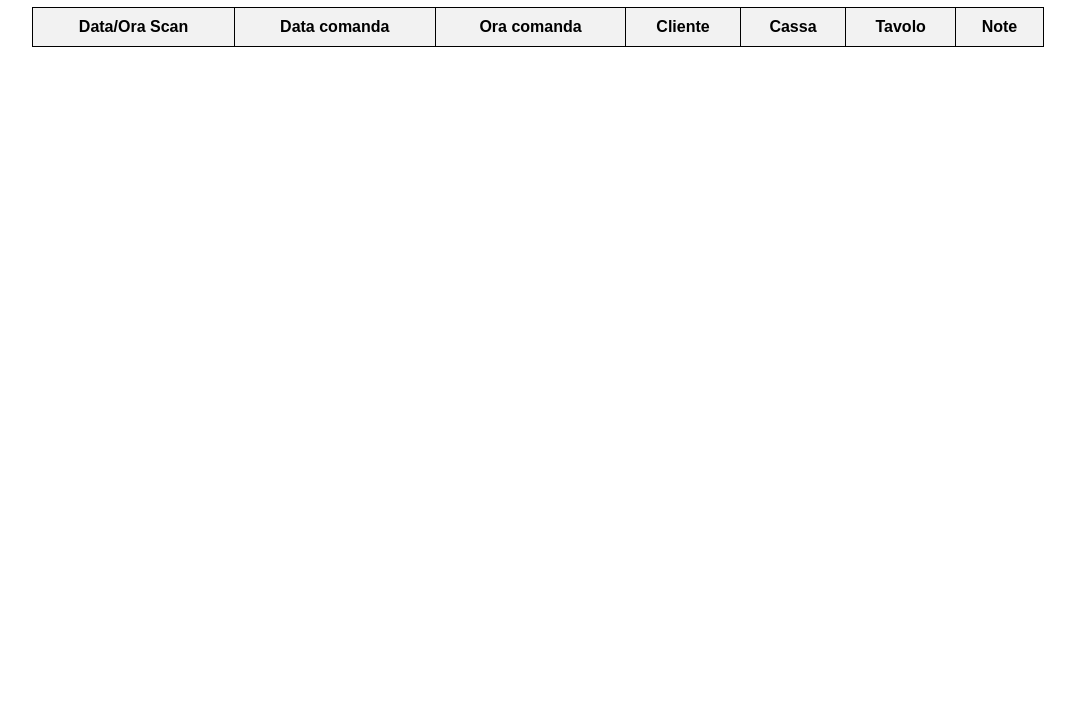
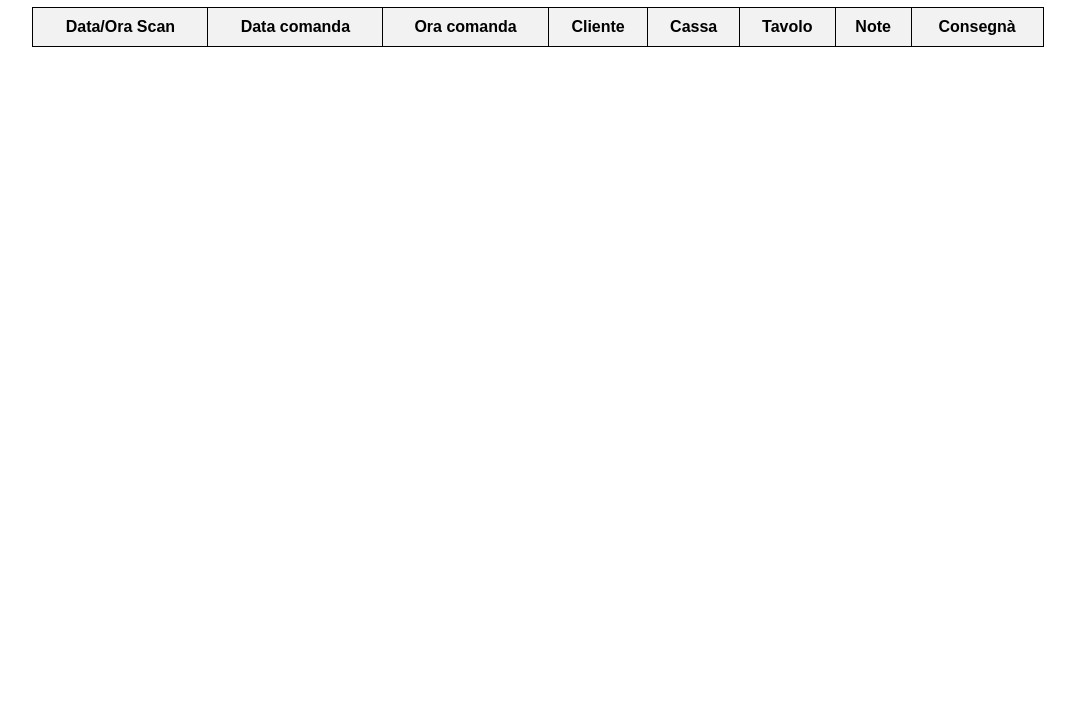
Before and after one commit to Hido81/ComandeTavoli, a plain HTML site: page index.html in a window 1280 px wide. Shown: the part 73-800 px from the top of the page, without its empty margins (102-1177 px from the left). Drawn offline with Linux system fonts and the light colour scheme; no server answers.

Commit message:
index.html

```diff
--- a/index.html
+++ b/index.html
@@ -111,6 +111,7 @@
                 <th>Cassa</th>
                 <th>Tavolo</th>
                 <th>Note</th>
+                <th>Consegnà</th>
            </tr>
         </thead>
         <tbody id="data-table"></tbody>
```
